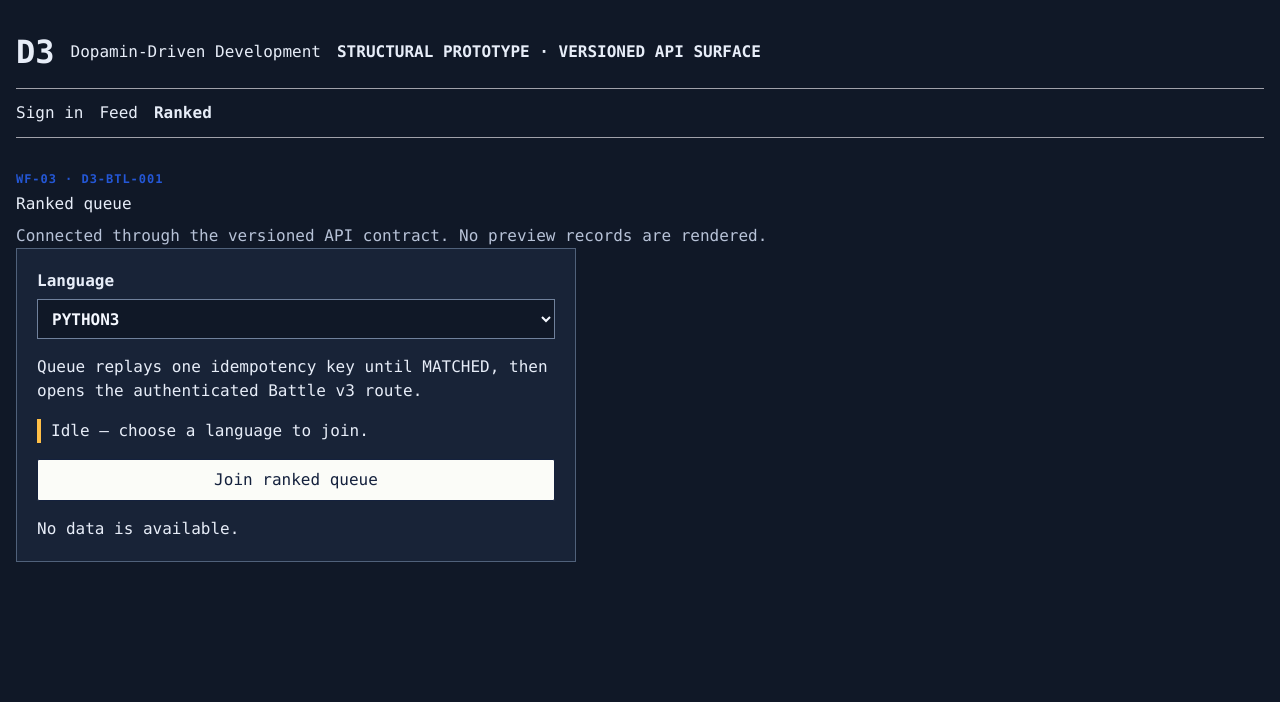
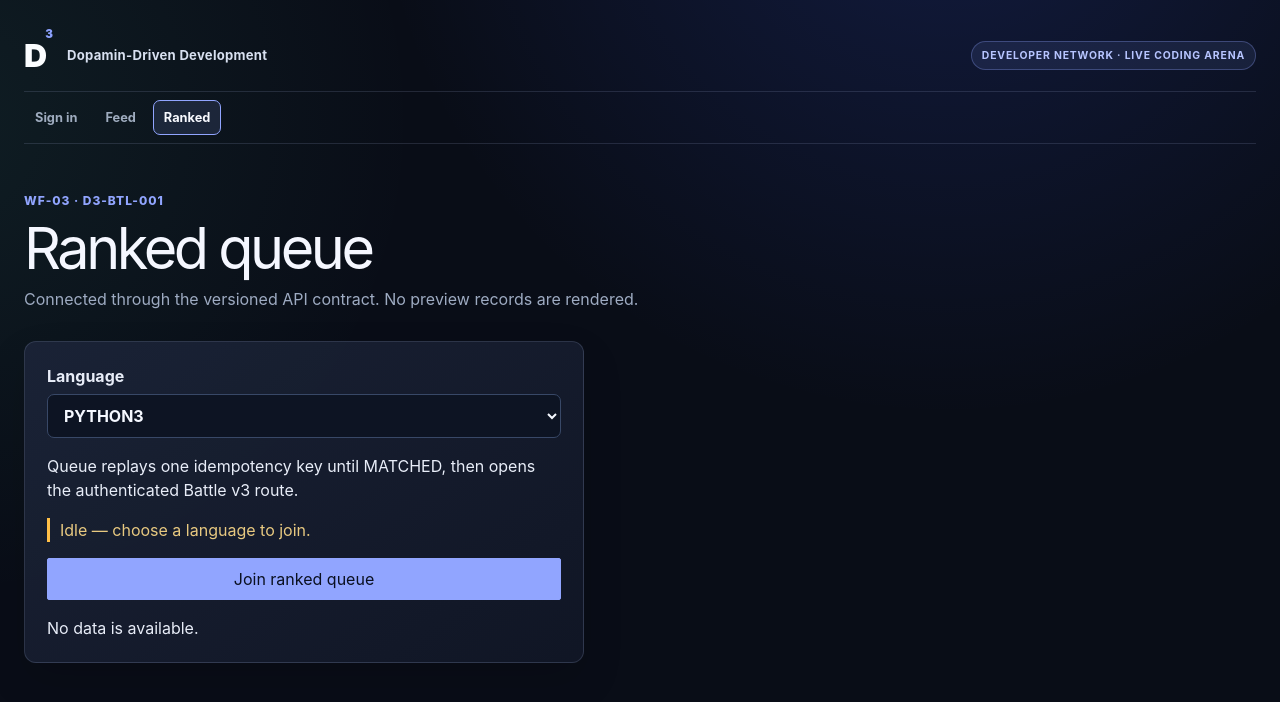
Before and after one commit to SJY051/D3, a React (Vite) app in the folder apps/web/: page /ranked in a window 1280 px wide. Shown: the top 702 px of the page. Built offline with nearby package versions, Linux system fonts and the light colour scheme.

Commit message:
feat(web): polish golden path visual identity

```diff
--- a/apps/web/src/components/AppShell.tsx
+++ b/apps/web/src/components/AppShell.tsx
@@ -10,9 +10,9 @@ export function AppShell() {
   return (
     <div className="scaffold-shell">
       <header className="scaffold-header">
-        <strong className="scaffold-brand">D3</strong>
-        <span>Dopamin-Driven Development</span>
-        <b>STRUCTURAL PROTOTYPE · VERSIONED API SURFACE</b>
+        <strong className="scaffold-brand" aria-label="D cubed">D<sup>3</sup></strong>
+        <span className="scaffold-product-name">Dopamin-Driven Development</span>
+        <b className="scaffold-status">Developer network · live coding arena</b>
       </header>
       <nav className="scaffold-nav" aria-label="Golden path routes">
         {routes.map(([to, label]) => (
--- a/apps/web/src/pages/GoldenPathPage.tsx
+++ b/apps/web/src/pages/GoldenPathPage.tsx
@@ -39,8 +39,8 @@ const screens: Record<GoldenPathKind, readonly [string, string, string]> = {
 
 export function GoldenPathPage({ kind }: { kind: GoldenPathKind }) {
   const [wireframe, requirement, title] = screens[kind];
-  return <article className="golden-page" data-requirement={requirement} data-wireframe={wireframe}>
-    <header><p className="golden-kicker">{wireframe} · {requirement}</p><h1>{title}</h1><p>Connected through the versioned API contract. No preview records are rendered.</p></header>
+  return <article className={`golden-page golden-page--${kind}`} data-requirement={requirement} data-wireframe={wireframe}>
+    <header className="golden-heading"><p className="golden-kicker">{wireframe} · {requirement}</p><h1>{title}</h1><p>{kind === "sign-in" ? "A developer network where reputation is earned live, one coding battle at a time — connected through the versioned API contract." : "Connected through the versioned API contract. No preview records are rendered."}</p>{kind === "sign-in" && <div className="golden-hero-metrics" aria-label="D cubed product features"><span>BUILD</span><i aria-hidden="true" /><span>BATTLE</span><i aria-hidden="true" /><span>BECOME</span></div>}</header>
     {kind === "sign-in" && <SignIn />}{kind === "feed" && <Feed />}{kind === "ranked" && <Ranked />}{kind === "result" && <Result />}{kind === "record" && <Record />}
   </article>;
 }
--- a/apps/web/src/styles.css
+++ b/apps/web/src/styles.css
@@ -1,9 +1,10 @@
 @import "tailwindcss";
 
 :root {
-  color: #e7edf8;
-  background: #101827;
-  font-family: ui-monospace, SFMono-Regular, Menlo, Monaco, Consolas, monospace;
+  color: #e8edf8;
+  background: #090d17;
+  font-family: Inter, ui-sans-serif, system-ui, -apple-system, BlinkMacSystemFont, "Segoe UI", sans-serif;
+  font-synthesis: none;
 }
 
 * {
@@ -12,6 +13,12 @@
 
 body {
   margin: 0;
+  min-width: 320px;
+  min-height: 100vh;
+  background:
+    radial-gradient(circle at 74% -20%, rgb(61 94 255 / 18%), transparent 36rem),
+    radial-gradient(circle at -5% 15%, rgb(89 224 184 / 8%), transparent 30rem),
+    #090d17;
 }
 
 a {
@@ -19,30 +26,76 @@ a {
 }
 
 .scaffold-shell {
-  width: min(1120px, 100%);
+  width: min(1180px, 100%);
   margin: 0 auto;
-  padding: 16px;
+  padding: 20px 24px 48px;
 }
 
 .scaffold-header,
 .scaffold-nav {
   display: flex;
   flex-wrap: wrap;
-  gap: 16px;
+  gap: 14px;
   align-items: center;
-  border-bottom: 1px solid #a1a1aa;
-  padding: 12px 0;
+  border-bottom: 1px solid rgb(165 182 222 / 16%);
 }
 
+.scaffold-header { min-height: 72px; }
+.scaffold-nav { min-height: 52px; gap: 6px; }
+
 .scaffold-brand {
+  display: inline-flex;
+  align-items: flex-start;
+  color: #fbfdff;
   font-size: 2rem;
-  font-weight: 800;
+  font-weight: 900;
+  letter-spacing: -0.12em;
+  line-height: 1;
+}
+
+.scaffold-brand sup {
+  margin-left: 2px;
+  color: #8da2ff;
+  font-size: 0.72rem;
+  letter-spacing: 0;
+}
+
+.scaffold-product-name {
+  color: #d8e0f0;
+  font-size: 0.82rem;
+  font-weight: 700;
+  letter-spacing: 0.02em;
+}
+
+.scaffold-status {
+  margin-left: auto;
+  border: 1px solid rgb(143 162 255 / 30%);
+  border-radius: 999px;
+  background: rgb(141 162 255 / 10%);
+  color: #b7c5ff;
+  padding: 6px 10px;
+  font-size: 0.65rem;
+  letter-spacing: 0.08em;
+  text-transform: uppercase;
 }
 
 .scaffold-nav a[aria-current="page"] {
-  font-weight: 800;
-  text-decoration-thickness: 3px;
+  border-color: #91a5ff;
+  background: rgb(141 162 255 / 13%);
+  color: #f8faff;
 }
+
+.scaffold-nav a {
+  border: 1px solid transparent;
+  border-radius: 7px;
+  color: #9facbf;
+  padding: 7px 10px;
+  font-size: 0.8rem;
+  font-weight: 750;
+  text-decoration: none;
+}
+
+.scaffold-nav a:hover { color: #f8faff; }
 
 .scaffold-page {
   padding: 32px 0;
@@ -61,25 +114,52 @@ a {
 }
 
 .golden-page {
-  max-width: 880px;
-  padding: 32px 0;
+  max-width: 940px;
+  padding: 48px 0;
+}
+
+.golden-heading {
+  display: grid;
+  gap: 10px;
+  margin-bottom: 28px;
+  max-width: 700px;
 }
 
 .golden-page header > h1 {
-  margin: 4px 0 8px;
+  margin: 0;
+  color: #f5f7ff;
+  font-size: clamp(2rem, 5vw, 3.6rem);
+  letter-spacing: -0.06em;
+  line-height: 0.98;
 }
 
 .golden-page header > p:not(.golden-kicker) {
-  color: #b7c2d7;
+  margin: 0;
+  color: #9eabc2;
+  line-height: 1.65;
 }
 
 .golden-kicker {
   margin: 0;
-  color: #2457d6;
+  color: #91a5ff;
   font-size: 0.75rem;
   font-weight: 800;
   letter-spacing: 0.08em;
 }
+
+.golden-hero-metrics {
+  display: flex;
+  align-items: center;
+  gap: 10px;
+  color: #d7def5;
+  font-family: ui-monospace, SFMono-Regular, Menlo, monospace;
+  font-size: 0.72rem;
+  font-weight: 800;
+  letter-spacing: 0.12em;
+  padding-top: 8px;
+}
+
+.golden-hero-metrics i { width: 22px; height: 1px; background: #7183cf; }
 
 .golden-stack,
 .golden-form,
@@ -100,10 +180,14 @@ a {
 
 .golden-panel,
 .golden-record {
-  border: 1px solid #50617a;
-  background: #182337;
-  padding: 20px;
+  border: 1px solid rgb(167 183 220 / 18%);
+  border-radius: 12px;
+  background: linear-gradient(145deg, rgb(28 36 56 / 92%), rgb(17 23 38 / 94%));
+  box-shadow: 0 18px 40px rgb(0 0 0 / 13%);
+  padding: 22px;
 }
+
+.golden-panel h2 { color: #f1f4ff; letter-spacing: -0.03em; }
 
 .golden-panel h2,
 .golden-record p:first-child {
@@ -131,13 +215,51 @@ a {
 .golden-form input,
 .golden-form select,
 .golden-form textarea {
-  border: 1px solid #70819c;
-  background: #101827;
+  border: 1px solid #384867;
+  border-radius: 7px;
+  background: #0d1423;
   color: #f5f8ff;
+  padding: 10px 12px;
+}
+
+.golden-form input:hover,
+.golden-form select:hover,
+.golden-form textarea:hover { border-color: #6177a7; }
+
+.golden-panel button,
+.golden-route-actions button {
+  border-color: #91a5ff;
+  background: #91a5ff;
+  color: #0a1020;
+}
+
+.golden-panel button:hover:not(:disabled),
+.golden-route-actions button:hover:not(:disabled) {
+  border-color: #c0caff;
+  background: #c0caff;
+  color: #070b14;
+}
+
+.golden-switch button:not([aria-pressed="true"]) {
+  border-color: #384867;
+  background: transparent;
+  color: #acb8d0;
+}
+
+.golden-switch button[aria-pressed="true"] {
+  border-color: #91a5ff;
+  background: #91a5ff;
+  color: #0a1020;
+}
+
+.golden-switch button:not([aria-pressed="true"]):hover:not(:disabled) {
+  border-color: #667db0;
+  background: #202b43;
+  color: #f7f9ff;
 }
 
 .golden-link {
-  width: fit-content;
+  color: #aab9ff;
   font-weight: 800;
 }
 
@@ -163,12 +285,11 @@ a {
 }
 
 .golden-outcome {
-  border-left: 6px solid #2457d6;
-  background: #eff6ff;
-  padding: 14px;
-  font-size: 1.25rem;
-  font-weight: 800;
-  color: #14213d;
+  border-left: 3px solid #91a5ff;
+  border-radius: 8px;
+  background: rgb(125 148 255 / 11%);
+  padding: 14px 16px;
+  color: #e5eaff;
 }
 
 .golden-not-found {
@@ -176,23 +297,24 @@ a {
 }
 
 .golden-error {
-  border-left: 4px solid #b91c1c;
-  background: #fff1f2;
+  border-left: 3px solid #ff768c;
+  border-radius: 6px;
+  background: rgb(255 91 121 / 10%);
   padding: 10px 12px;
-  color: #7f1d1d;
+  color: #ffd7de;
 }
 .golden-route-actions { display: flex; flex-wrap: wrap; gap: 12px; align-items: center; }
-.golden-queue-state { border-left: 4px solid #ffbf47; padding-left: 10px; }
+.golden-queue-state { border-left: 3px solid #ffbf47; color: #e8c980; padding-left: 10px; }
 
 :root {
-  --arena-ink: #14213d;
-  --arena-paper: #f3f4ef;
-  --arena-panel: #fbfcf8;
-  --arena-line: #aab3c2;
-  --arena-blue: #2457d6;
-  --arena-coral: #c4445d;
-  --arena-amber: #b85f00;
-  --arena-muted: #5d6677;
+  --arena-ink: #e8edf8;
+  --arena-paper: #101827;
+  --arena-panel: #172136;
+  --arena-line: #394966;
+  --arena-blue: #9aabff;
+  --arena-coral: #ff8399;
+  --arena-amber: #ffcc70;
+  --arena-muted: #9eabc2;
 }
 
 button,
@@ -212,8 +334,9 @@ button {
 }
 
 button:hover:not(:disabled) {
-  background: var(--arena-ink);
-  color: white;
+  border-color: #aebcff;
+  background: #273653;
+  color: #fff;
 }
 
 button:disabled {
@@ -236,7 +359,7 @@ a:focus-visible {
   border: 1px solid var(--arena-ink);
   background: var(--arena-paper);
   color: var(--arena-ink);
-  box-shadow: 8px 8px 0 #cdd3dc;
+  box-shadow: 12px 14px 38px rgb(0 0 0 / 28%);
 }
 
 .battle-scoreboard {
@@ -353,7 +476,7 @@ a:focus-visible {
   display: grid;
   grid-template-rows: auto 1fr;
   min-width: 0;
-  background: #e9ecf0;
+  background: #0e1626;
 }
 
 .battle-panel-heading {
@@ -392,7 +515,7 @@ a:focus-visible {
 }
 
 .connection-live {
-  color: #16653a;
+  color: #72d6a5;
 }
 
 .connection-disconnected,
@@ -553,7 +676,7 @@ a:focus-visible {
 }
 
 .attack-resolved {
-  color: #16653a;
+  color: #72d6a5;
 }
 
 .battle-actions {
@@ -625,6 +748,11 @@ a:focus-visible {
     padding: 10px;
   }
 
+  .scaffold-header { min-height: 0; padding: 12px 0; }
+  .scaffold-status { width: 100%; margin-left: 0; }
+  .golden-page { padding: 30px 0; }
+  .golden-panel, .golden-record { padding: 16px; }
+
   .battle-page {
     margin-top: 10px;
     box-shadow: 4px 4px 0 #cdd3dc;
```
Also changed, not shown: 3 other files (tests, documents, lock files or other folders).
